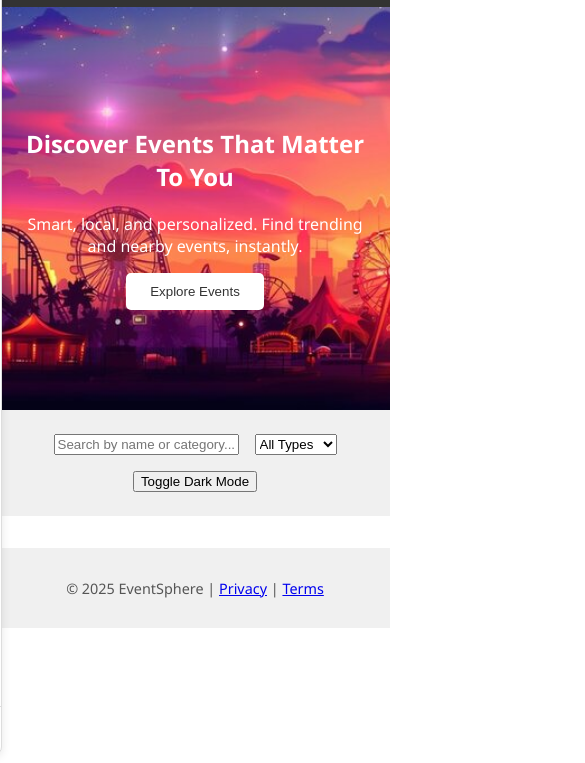
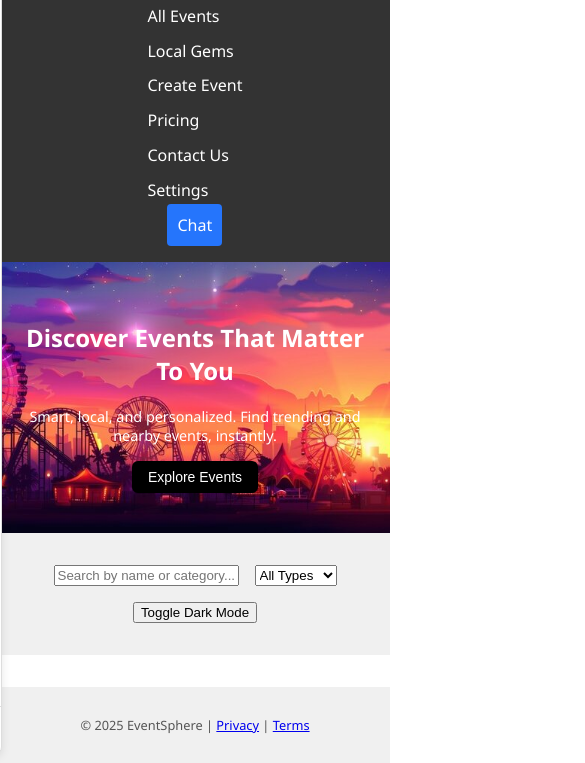
Before and after one commit to Sirib-24/EventSphere, a plain HTML site: page index.html in a window 390 px wide. Shown: the part 89-852 px from the top of the page, 585 px wide, since content can reach past the window. Drawn offline with Linux system fonts and the light colour scheme.

Commit message:
upadted the styles

```diff
--- a/style.css
+++ b/style.css
@@ -19,12 +19,13 @@ body.dark-mode {
 
 /* Header & Navigation */
 header {
-    background-color: #333; /* Updated to match previous color */
+    background-color: #333;
     color: white;
-    padding: 10px 0;
-    text-align: center;
+    padding: 10px 20px;
     display: flex;
     justify-content: space-between;
+    align-items: center;
+    flex-wrap: wrap;
 }
 
 header .logo {
@@ -37,11 +38,11 @@ header nav ul {
     padding: 0;
     display: flex;
     gap: 1.2rem;
+    flex-wrap: wrap;
 }
 
 header nav ul li {
     display: inline-block;
-    margin-right: 20px;
 }
 
 header nav ul li a {
@@ -57,10 +58,29 @@ header nav ul li a.active {
 
 /* Hero Section */
 .hero {
-    padding: 4rem 2rem;
-    background: linear-gradient(to right, #6a11cb, #2575fc);
+    background: url('fair.jpg') no-repeat center center/cover;
     color: white;
+    padding: 100px 20px;
     text-align: center;
+}
+
+.hero h1 {
+    font-size: 2.5rem;
+}
+
+.hero p {
+    font-size: 1.2rem;
+    margin: 1rem 0;
+}
+
+.hero .btn {
+    background-color: #000000;
+    color: white;
+    border: none;
+    padding: 12px 24px;
+    font-size: 16px;
+    border-radius: 6px;
+    cursor: pointer;
 }
 
 /* Buttons */
@@ -97,12 +117,41 @@ header nav ul li a.active {
     border-radius: 8px;
     background: var(--bg);
     box-shadow: 0 2px 5px rgba(0,0,0,0.1);
+    transition: transform 0.3s ease;
+}
+
+.event-card:hover {
+    transform: scale(1.05);
+}
+
+.event-card h4 {
+    font-size: 1.5rem;
+    color: #333;
+}
+
+.event-card p {
+    font-size: 1rem;
+    color: #555;
+    margin: 1rem 0;
+}
+
+.event-card button {
+    background-color: #007bff;
+    color: white;
+    border: none;
+    padding: 0.5rem 1rem;
+    border-radius: 4px;
+    cursor: pointer;
+}
+
+.event-card button:hover {
+    background-color: #0056b3;
 }
 
 /* Page Section Wrapper */
 .page {
     padding: 3rem 2rem;
-    max-width: 1000px;
+    max-width: 1200px;
     margin: auto;
 }
 
@@ -174,13 +223,6 @@ footer {
     margin-top: 2rem;
 }
 
-/* Responsive Design */
-@media (max-width: 768px) {
-    .page {
-        padding: 2rem 1rem;
-    }
-}
-
 /* Chatbox Styles */
 #chatbox-toggle {
     background-color: #2575fc;
@@ -197,11 +239,10 @@ footer {
     background-color: #1a5fd0;
 }
 
-/* Chatbox Styles */
 #chatbox-container {
     position: fixed;
     bottom: 0;
-    left: -100%; /* Initially off-screen */
+    left: -100%;
     width: 100%;
     height: 100%;
     background: #fff;
@@ -216,7 +257,7 @@ footer {
 }
 
 #chatbox-container.open {
-    left: 0; /* Slide in from left */
+    left: 0;
 }
 
 #chatbox-header {
@@ -325,7 +366,7 @@ footer {
     background-color: #0056b3;
 }
 
-  /* 🔥 Upcoming Events Section */
+/* Upcoming Events Section */
 .upcoming-events {
     margin-top: 2rem;
 }
@@ -336,60 +377,7 @@ footer {
     margin-bottom: 1.5rem;
 }
 
-  .event-card {
-    background-color: white;
-    padding: 1.5rem;
-    border-radius: 8px;
-    box-shadow: 0 4px 8px rgba(0, 0, 0, 0.1);
-    transition: transform 0.3s ease;
-  }
-
-  .event-card:hover {
-    transform: scale(1.05);
-  }
-
-  .event-card h4 {
-    font-size: 1.5rem;
-    color: #333;
-  }
-
-  .event-card p {
-    font-size: 1rem;
-    color: #555;
-    margin: 1rem 0;
-  }
-
-  .event-card button {
-    background-color: #007bff;
-    color: white;
-    border: none;
-    padding: 0.5rem 1rem;
-    border-radius: 4px;
-    cursor: pointer;
-  }
-
-  .event-card button:hover {
-    background-color: #0056b3;
-  }
-  .hero {
-    background: url('fair.jpg') no-repeat center center/cover;
-    color: white;
-    padding: 100px 20px;
-    text-align: center;
-  }
-
-  .hero .btn {
-    .hero .btn {
-      background-color: #000000; /* black */
-      color: white;
-      border: none;
-      padding: 12px 24px;
-      font-size: 16px;
-      border-radius: 6px;
-      cursor: pointer;
-  }
-
-  }
+/* Pricing Section */
 .pricing-plans {
     display: grid;
     grid-template-columns: repeat(auto-fit, minmax(250px, 1fr));
@@ -441,3 +429,85 @@ footer {
 .plan button:hover {
     background-color: #1a5fd0;
 }
+
+/* Media Queries for Responsiveness */
+@media (max-width: 1024px) {
+    .page, .hero, .filters, .local-gems, .pricing-plans {
+        padding: 2rem 1.5rem;
+    }
+
+    .hero h1 {
+        font-size: 2rem;
+    }
+
+    .hero p {
+        font-size: 1rem;
+    }
+
+    header {
+        padding: 10px 15px;
+    }
+}
+
+@media (max-width: 768px) {
+    header {
+        flex-direction: column;
+        align-items: center;
+    }
+
+    header nav ul {
+        flex-direction: column;
+        gap: 0.8rem;
+        margin-top: 1rem;
+    }
+
+    .hero {
+        padding: 60px 15px;
+    }
+
+    .hero h1 {
+        font-size: 1.8rem;
+    }
+
+    .hero p {
+        font-size: 0.95rem;
+    }
+}
+
+@media (max-width: 480px) {
+    .events, .local-gems, .pricing-plans {
+        grid-template-columns: 1fr;
+        gap: 1rem;
+    }
+
+    .event-card, .plan {
+        padding: 1rem;
+    }
+
+    .hero {
+        padding: 40px 10px;
+    }
+
+    .hero h1 {
+        font-size: 1.5rem;
+    }
+
+    .hero p {
+        font-size: 0.9rem;
+    }
+
+    .hero .btn {
+        padding: 8px 16px;
+        font-size: 14px;
+    }
+
+    form input, form textarea, form select, form button {
+        padding: 0.5rem 0.8rem;
+        font-size: 0.9rem;
+    }
+
+    footer {
+        font-size: 0.8rem;
+        padding: 1rem 0.5rem;
+    }
+}
```
Lines whose indentation alone changed are shown as unchanged.
